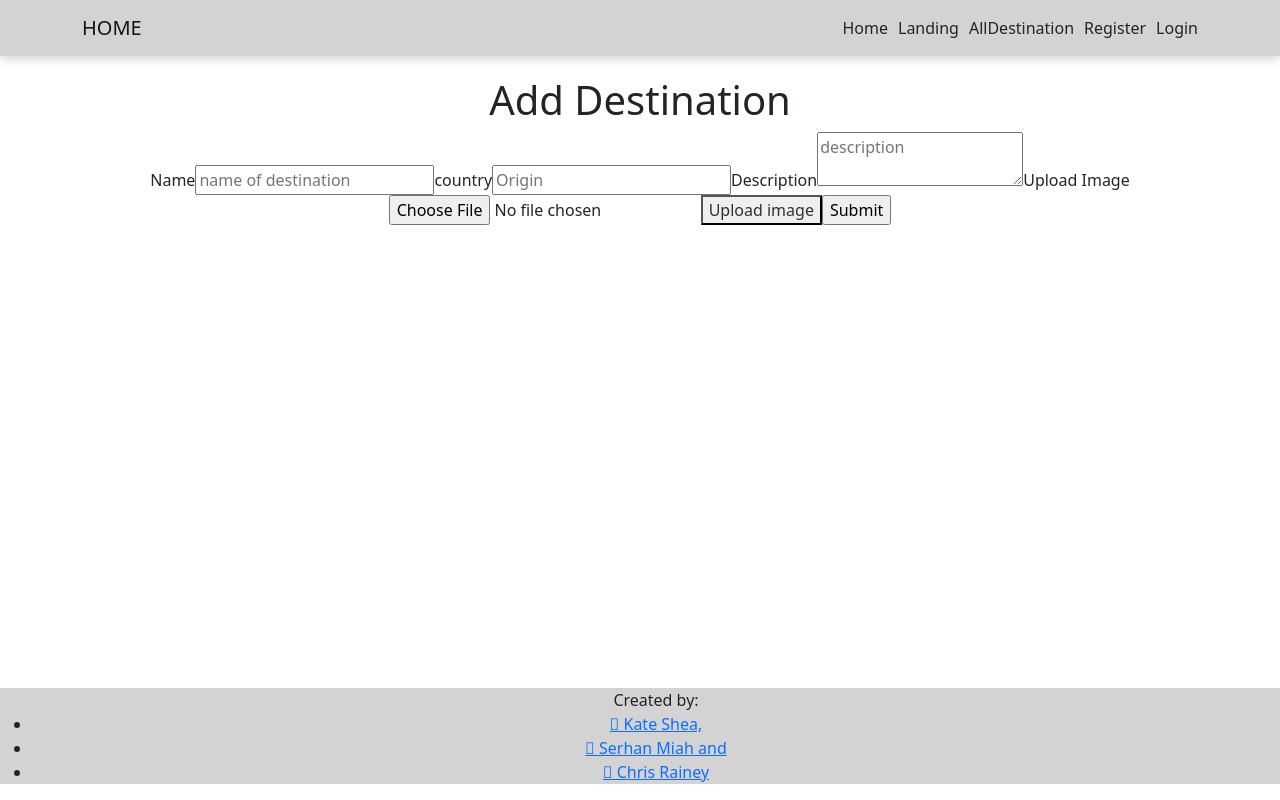
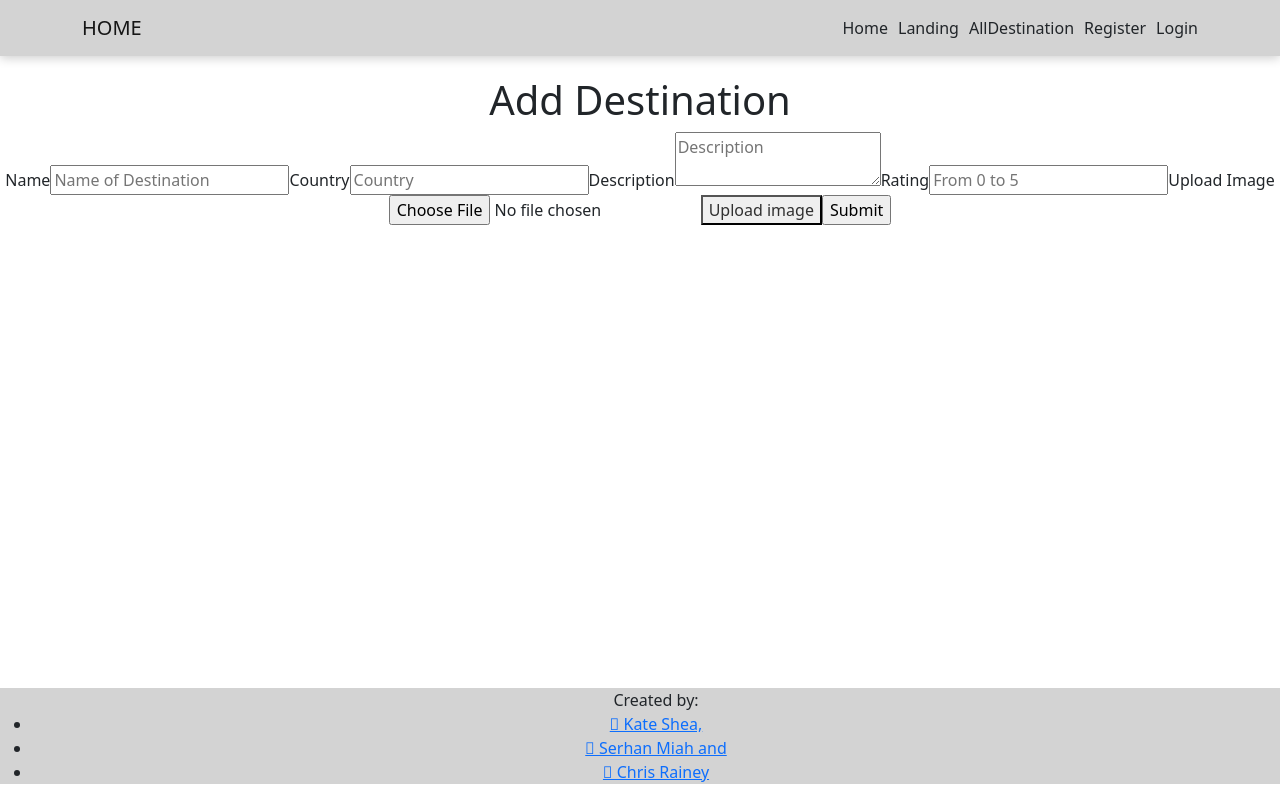
Before and after one commit to kdshea/Exploradex-Client, a React (Create React App) app: page /travel/new in a window 1280 px wide. Built offline with nearby package versions, Linux system fonts and the light colour scheme; no server answers.

Commit message:
Updated newTravel form to match model, added cloudinary generated image URL to data being passed to API

```diff
--- a/src/components/NewDestination.js
+++ b/src/components/NewDestination.js
@@ -12,7 +12,7 @@ const NewDestination = () => {
     name: '',
     country: '',
     description: '',
-    rating: 0,
+    rating: undefined,
     reviews: [],
     createdBy: '',
     imgUrl:[],
@@ -35,7 +35,8 @@ const NewDestination = () => {
     formData.append('upload_preset', 'djssiss0') //? djssiss0 is the key + danedskby is the name
     const { data } = await axios.post('https://api.cloudinary.com/v1_1/danedskby/image/upload', formData)
     // ! this is my (serhan miah) login for the cloudinary - for destination images
-    console.log('upload image data', data)
+    console.log('upload image data', data.url)
+    setNewTravel({ ...newTravel, imgUrl: data.url })
   }
 
   const handleSubmit = async (event) => {
@@ -51,7 +52,7 @@ const NewDestination = () => {
       navigate('/travel')
     } catch (error) {
       console.log(error);
-      setErrors(error.data.message)
+      setErrors(error)
     }
   }
 
@@ -60,17 +61,24 @@ const NewDestination = () => {
       <form onSubmit={handleSubmit}>
         <h1>Add Destination</h1>
         <label htmlFor="name">Name</label>
-        <input type="text" name="name" placeholder="name of destination" value={newTravel.name} onChange={handleChange} />
-        <label htmlFor="origin">country</label>
-        <input type="text" name="country" placeholder="Origin" value={newTravel.country} onChange={handleChange} />
+        <input type="text" name="name" placeholder="Name of Destination" value={newTravel.name} onChange={handleChange} />
+
+        <label htmlFor="country">Country</label>
+        <input type="text" name="country" placeholder="Country" value={newTravel.country} onChange={handleChange} />
+
         <label htmlFor="description">Description</label>
-        <textarea name="description" placeholder="description" value={newTravel.description} onChange={handleChange} ></textarea>
+        <textarea name="description" placeholder="Description" value={newTravel.description} onChange={handleChange} ></textarea>
+
+        <label htmlFor="rating">Rating</label>
+        <input type="number" name="Rating" placeholder="From 0 to 5" value={newTravel.rating} onChange={handleChange} />
+
         {/* upload image that connects to the cloudinary */}
-        <label htmlFor="image"> Upload Image</label>
+        <label htmlFor="image">Upload Image</label>
         <input type="file" id="image" className="input" onChange={(event) => {
           setImageSelected(event.target.files[0])
         }} />
         <button onClick={uploadImage}> Upload image</button>
+
         <input type="submit"/>
       </form>
     </main>
```
